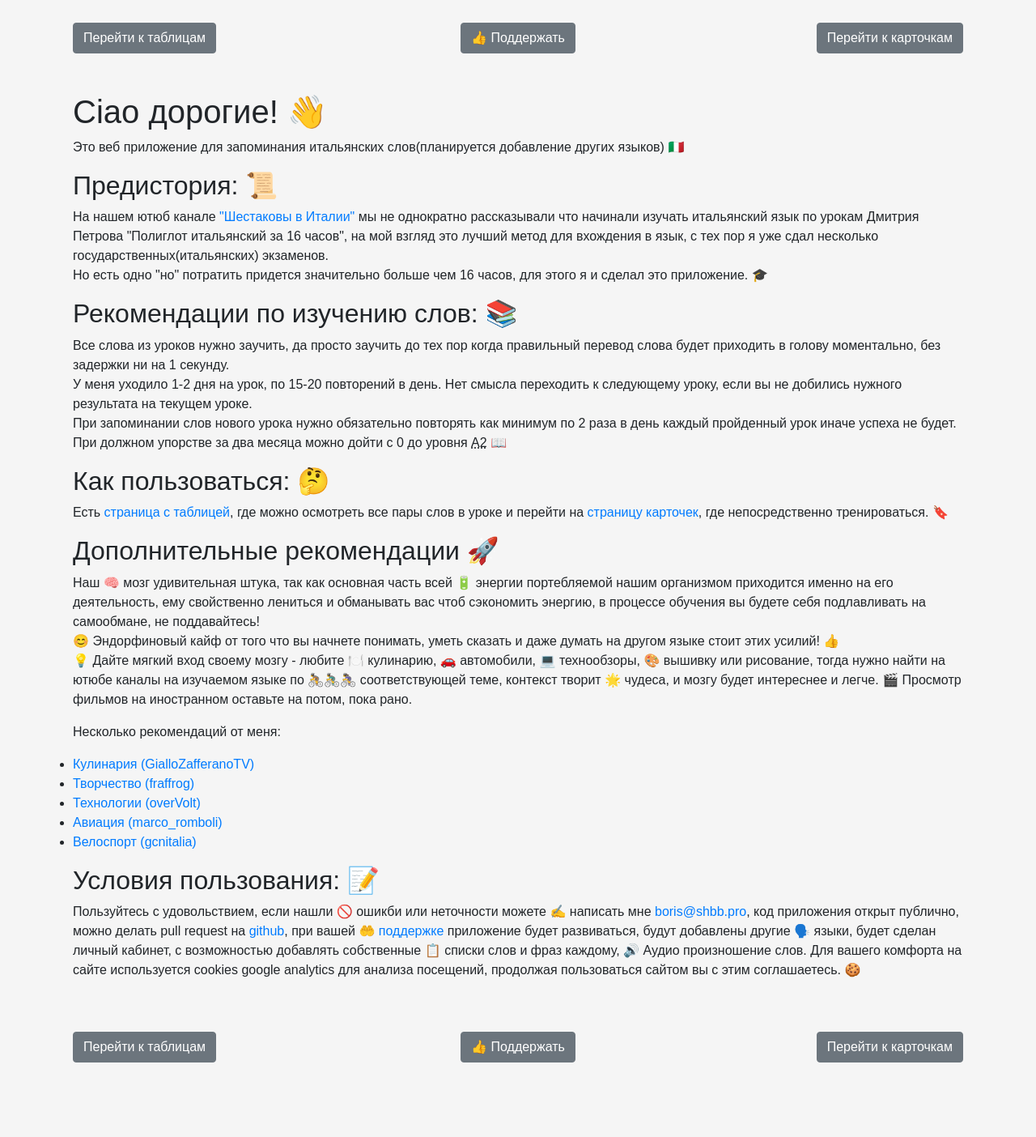
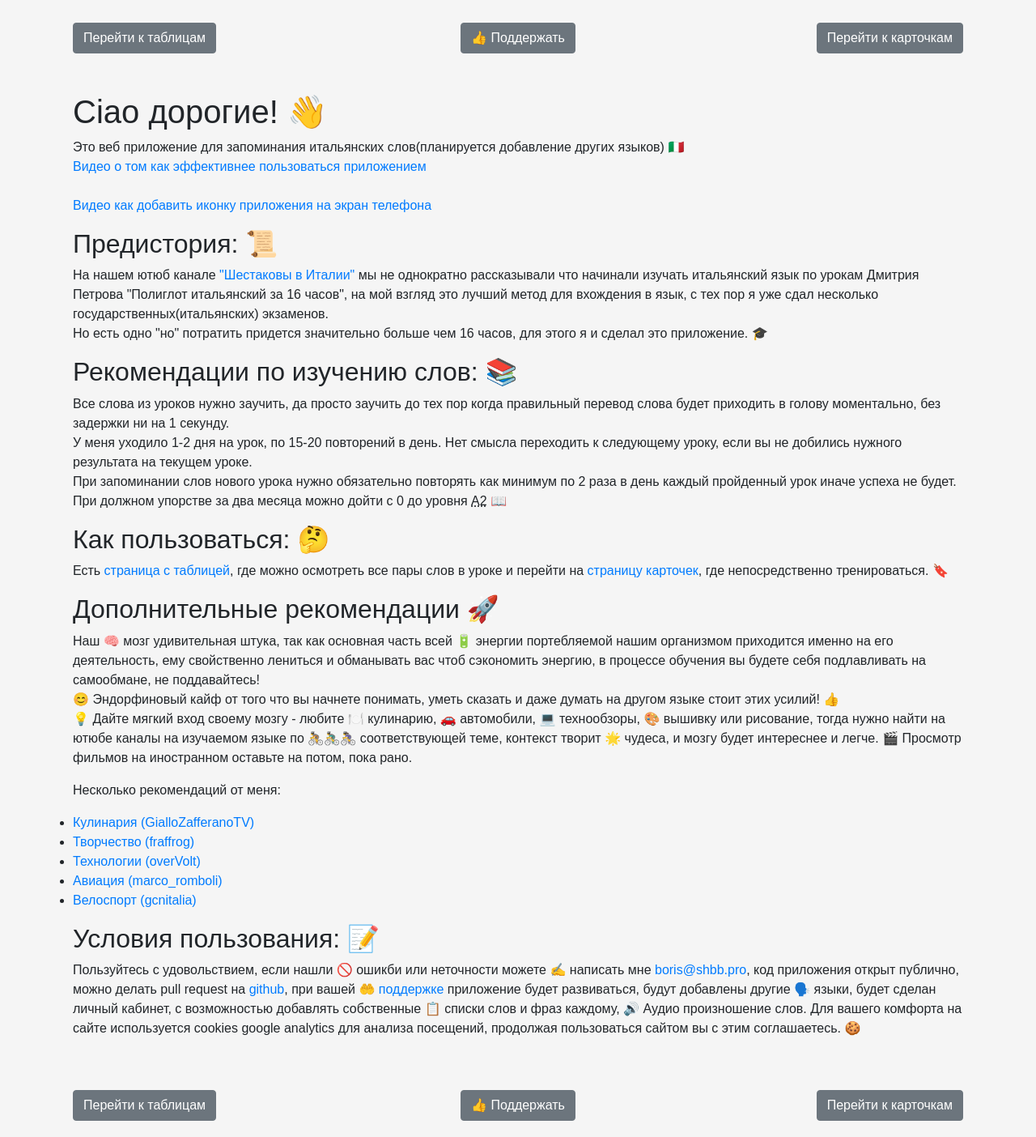
Before and after one commit to borborich/flipcards, a PHP site: page / in a window 1280 px wide. Shown: the whole page at 81% size. Before the commit the page ends 1312 px from the top, so only its background shows below. Run offline with PHP 8.4, Linux system fonts and the light colour scheme; data that the repository does not hold is empty.

Commit message:
тесты

```diff
--- a/backend/get_word.php
+++ b/backend/get_word.php
@@ -17,6 +17,7 @@ session_start();
 // Функция для выбора случайного слова и вариантов перевода в соответствии с направлением языков и темой
 function getRandomWord($fromLanguage, $toLanguage, $theme) {
     global $conn;
+    write_log("Current language parameters: $fromLanguage -> $toLanguage");
 
     // Определение столбцов для выборки в зависимости от направления языков
     $wordColumn = $fromLanguage . '_word';
@@ -84,27 +85,6 @@ if (isset($_GET['clear_used_words'])) {
     exit;
 }
 
-
-// Функция для получения количества записей каждой темы и общего количества записей
-function getThemeCounts() {
-    global $conn;
-
-    $query = "SELECT theme, COUNT(*) AS count FROM italian_words GROUP BY theme"; // Замените italian_words на имя вашей таблицы
-    $result = $conn->query($query);
-
-    $themeCounts = array();
-    while ($row = $result->fetch_assoc()) {
-        $themeCounts[$row['theme']] = $row['count'];
-    }
-
-    // Добавляем общее количество записей
-    $totalQuery = "SELECT COUNT(*) AS total_count FROM italian_words"; // Замените italian_words на имя вашей таблицы
-    $totalResult = $conn->query($totalQuery);
-    $totalRow = $totalResult->fetch_assoc();
-    $themeCounts['total'] = $totalRow['total_count'];
-
-    return $themeCounts;
-}
 
 // Функция для получения количества записей по выбранной теме
 function getThemeCount($theme) {
--- a/index.php
+++ b/index.php
@@ -7,6 +7,9 @@
     <!-- Мета-описание -->
     <meta name="title" content="Заговорить на итальянском">
     <meta name="description" content="Простое приложение выучивания базовых итальянских слов для легкого вхождения в язык">
+    <meta name="apple-mobile-web-app-capable" content="yes">
+    <meta name="apple-mobile-web-app-status-bar-style" content="white">
+    <meta name="mobile-web-app-capable" content="yes">
     <!-- Теги -->
     <meta name="keywords" content="итальянский, слова, учеба, иностранный язык, изучение, Петров, Полиглот">
     <!-- Изображения -->
@@ -49,7 +52,10 @@
     </div>
     <div class="container mt-2">
         <h1>Ciao дорогие! 👋</h1>
-        <p>Это веб приложение для запоминания итальянских слов(планируется добавление других языков) 🇮🇹</p>
+        <p>Это веб приложение для запоминания итальянских слов(планируется добавление других языков) 🇮🇹 <br>
+            <a target="_blank" href="https://youtu.be/VSgh0XTe1Ig?si=JqMYCZkN5eL6t9iX">Видео о том как эффективнее пользоваться приложением</a><br><br>
+            <a target="_blank" href="https://youtube.com/shorts/C9OsCb6YMhs?si=xJ3xDtcgyfXYVcVv">Видео как добавить иконку приложения на экран телефона</a>
+        </p>
         <h2>Предистория: 📜</h2>
         <p>На нашем ютюб канале <a href="https://www.youtube.com/channel/UCZZAtmyerOqOgbHlxrpEUvw" target="_blank">"Шестаковы в Италии"</a> мы не однократно рассказывали что начинали изучать итальянский язык по урокам Дмитрия Петрова "Полиглот итальянский за 16 часов", на мой взгляд это лучший метод для вхождения в язык, с тех пор я уже сдал несколько государственных(итальянских) экзаменов.<br>Но есть одно "но" потратить придется значительно больше чем 16 часов, для этого я и сделал это приложение. 🎓</p>
         <h2>Рекомендации по изучению слов: 📚</h2>
--- a/js/script.js
+++ b/js/script.js
@@ -9,9 +9,12 @@ document.addEventListener("DOMContentLoaded", function () {
     function loadWord() {
         console.log('Loading word...'); // Отладочный вывод
         const langParam = document.getElementById('word').getAttribute('data-lang'); // Получаем текущее направление языков
+        console.log('Текущий языковой параметр:', langParam);
         const themeParam = document.getElementById('theme-select').value; // Получаем выбранную тему
         // Формируем URL с учетом выбранной темы
         const url = langParam === 'invert' ? `backend/get_word.php?lang=invert&theme=${themeParam}` : `backend/get_word.php?theme=${themeParam}`;
+        console.log('Request URL:', url);
+
 
         const maxAttempts = 10; // Максимальное количество попыток
         let attempt = 0; // Счетчик попыток
@@ -115,7 +118,7 @@ document.addEventListener("DOMContentLoaded", function () {
             // Добавляем задержку перед вызовом loadWord()
             setTimeout(() => {
                 loadWord();
-            }, 1900); // Таймер на 2 секунды
+            }, 100); // Таймер на 2 секунды
         } else {
             selectedChoice.classList.add('incorrect');
             incorrectAnswers++; // Увеличиваем счетчик ошибочных ответов
@@ -196,7 +199,7 @@ document.addEventListener("DOMContentLoaded", function () {
     // Вызываем функцию загрузки списка тем при загрузке страницы
     loadThemes();
 
-    // Выполняем только на странице index.php
+    // Выполняем только на странице cards.php
     if (document.getElementById('record-count')) {
         // Загрузка общего количества записей при загрузке страницы
         loadTotalCount();
@@ -303,7 +306,7 @@ function addFlyingEffect(element) {
         // Удаляем элемент после завершения анимации
         setTimeout(() => {
             container.removeChild(flyingEmoji);
-        }, 1900);
+        }, 100);
     }
 }
 
```
